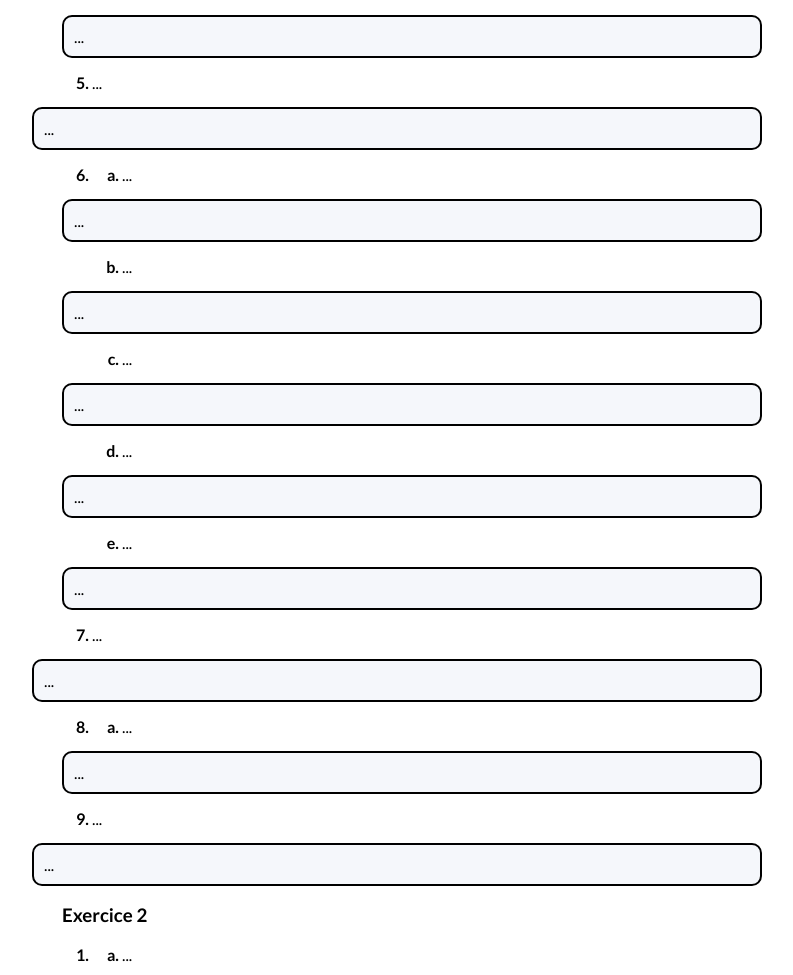
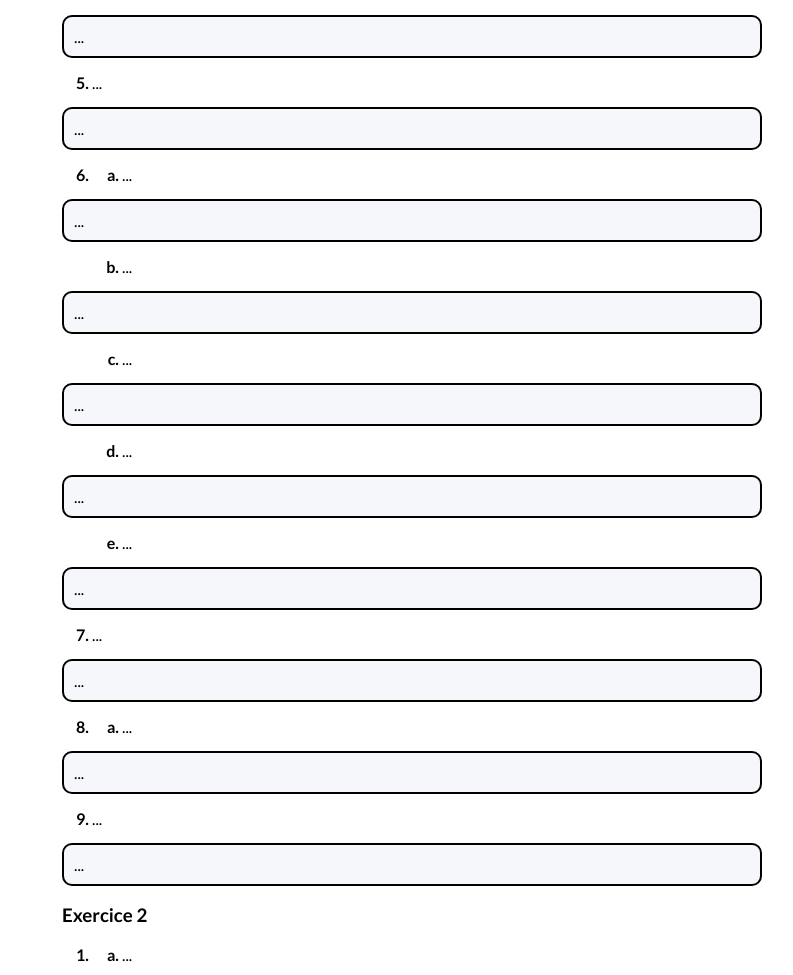
Before and after one commit to bglbrt/bglbrt.github.io, a Jekyll site: the page built from fr/ressources/corrections/insee_administrateur_externe_2023.md, in a window 1280 px wide. Shown: the part 1393-2368 px from the top of the page, without its empty margins (228-1021 px from the left). Built offline with Jekyll 4.4.1, drawn with Linux system fonts in a browser that asks for light colours; nearby versions of some CDN libraries.

Commit message:
Mise à jour du site

```diff
--- a/fr/ressources/corrections/insee_administrateur_externe_2023.md
+++ b/fr/ressources/corrections/insee_administrateur_externe_2023.md
@@ -110,7 +110,7 @@
     </li>
     <li>
         ...
-                <p style="border: solid 2px; border-radius: 10px; background-color:rgba(152, 180, 212, .1); padding-right: 10px; padding-left: 10px; padding-top: 10px; padding-bottom: 10px; margin: 15px 0 15px -60px;">
+                <p style="border: solid 2px; border-radius: 10px; background-color:rgba(152, 180, 212, .1); padding-right: 10px; padding-left: 10px; padding-top: 10px; padding-bottom: 10px; margin: 15px 0 15px -30px;">
                     ...
                 </p>
     </li>
@@ -150,7 +150,7 @@
     </li>
     <li>
         ...
-                <p style="border: solid 2px; border-radius: 10px; background-color:rgba(152, 180, 212, .1); padding-right: 10px; padding-left: 10px; padding-top: 10px; padding-bottom: 10px; margin: 15px 0 15px -60px;">
+                <p style="border: solid 2px; border-radius: 10px; background-color:rgba(152, 180, 212, .1); padding-right: 10px; padding-left: 10px; padding-top: 10px; padding-bottom: 10px; margin: 15px 0 15px -30px;">
                     ...
                 </p>
     </li>
@@ -166,7 +166,7 @@
     </li>
     <li>
         ...
-                <p style="border: solid 2px; border-radius: 10px; background-color:rgba(152, 180, 212, .1); padding-right: 10px; padding-left: 10px; padding-top: 10px; padding-bottom: 10px; margin: 15px 0 15px -60px;">
+                <p style="border: solid 2px; border-radius: 10px; background-color:rgba(152, 180, 212, .1); padding-right: 10px; padding-left: 10px; padding-top: 10px; padding-bottom: 10px; margin: 15px 0 15px -30px;">
                     ...
                 </p>
     </li>
```
